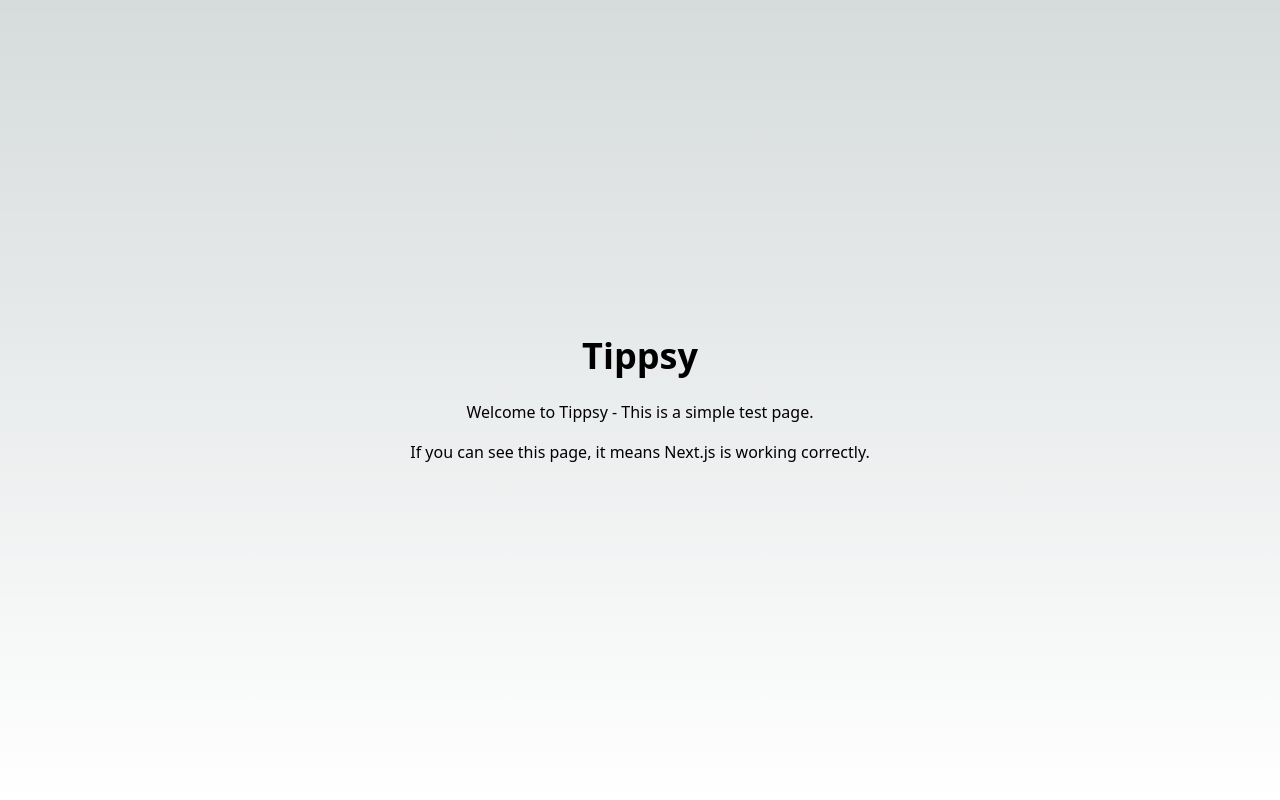
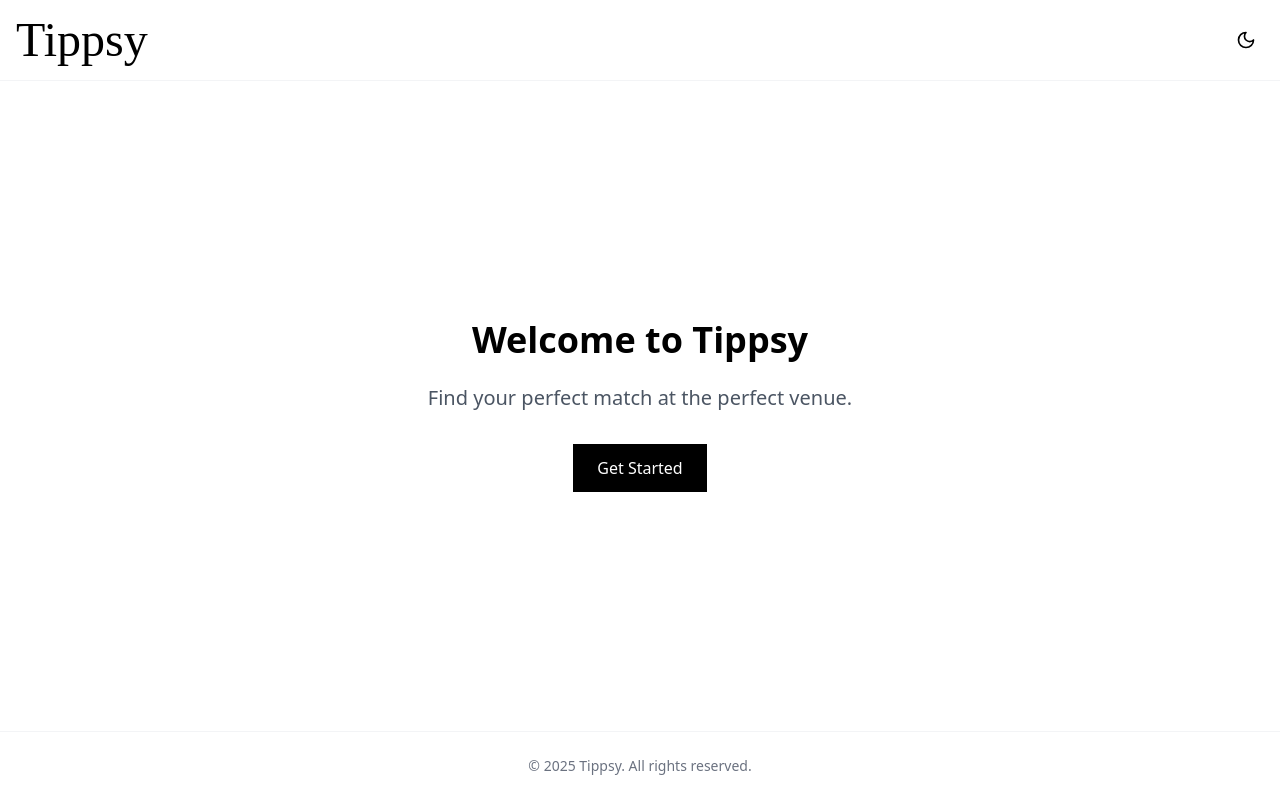
Before and after one commit to ArsCodeAmatoria/tippsy-monorepo, a Next.js app in the folder apps/web/: page / in a window 1280 px wide. Built offline with nearby package versions, Linux system fonts and the light colour scheme.

Commit message:
Add Mrs Shepard font to Tippsy logo and improve homepage design

```diff
--- a/apps/web/pages/index.tsx
+++ b/apps/web/pages/index.tsx
@@ -1,18 +1,58 @@
 import React from 'react';
 import Head from 'next/head';
+import { useTheme } from 'next-themes';
+import { Sun, Moon } from 'lucide-react';
 
 export default function HomePage() {
+  const { theme, setTheme } = useTheme();
+
   return (
     <>
       <Head>
         <title>Tippsy</title>
-        <meta name="description" content="Tippsy app" />
+        <meta name="description" content="Find your perfect match and the perfect bar for your first date." />
         <link rel="icon" href="/favicon.ico" />
       </Head>
-      <div className="flex flex-col items-center justify-center min-h-screen p-8">
-        <h1 className="text-4xl font-bold mb-6">Tippsy</h1>
-        <p className="mb-4">Welcome to Tippsy - This is a simple test page.</p>
-        <p>If you can see this page, it means Next.js is working correctly.</p>
+
+      <div className="min-h-screen flex flex-col bg-white dark:bg-gray-950">
+        {/* Header */}
+        <header className="border-b border-gray-100 dark:border-gray-800">
+          <div className="container mx-auto px-4 py-4 flex justify-between items-center">
+            <h1 className="text-4xl md:text-5xl font-mrs-shepard text-black dark:text-white">Tippsy</h1>
+
+            <div className="flex items-center space-x-4">
+              <button
+                onClick={() => setTheme(theme === 'dark' ? 'light' : 'dark')}
+                className="p-2 rounded-full hover:bg-gray-100 dark:hover:bg-gray-800 transition-colors"
+                aria-label="Toggle theme"
+              >
+                {theme === 'dark' ? <Sun size={20} className="text-white" /> : <Moon size={20} className="text-black" />}
+              </button>
+            </div>
+          </div>
+        </header>
+
+        {/* Main Content */}
+        <main className="flex-grow flex items-center justify-center p-8">
+          <div className="max-w-4xl mx-auto text-center">
+            <h2 className="text-3xl md:text-4xl font-bold mb-6 text-black dark:text-white">Welcome to Tippsy</h2>
+            <p className="text-xl mb-8 text-gray-600 dark:text-gray-300">
+              Find your perfect match at the perfect venue.
+            </p>
+            <button className="px-6 py-3 bg-black dark:bg-white text-white dark:text-black rounded-md font-medium hover:bg-gray-800 dark:hover:bg-gray-200 transition-colors">
+              Get Started
+            </button>
+          </div>
+        </main>
+
+        {/* Footer */}
+        <footer className="border-t border-gray-100 dark:border-gray-800 py-6">
+          <div className="container mx-auto px-4 text-center">
+            <p className="text-sm text-gray-500 dark:text-gray-400">
+              © {new Date().getFullYear()} Tippsy. All rights reserved.
+            </p>
+          </div>
+        </footer>
       </div>
     </>
   );
--- a/apps/web/styles/globals.css
+++ b/apps/web/styles/globals.css
@@ -1,6 +1,16 @@
 @tailwind base;
 @tailwind components;
 @tailwind utilities;
+
+/* Mrs Shepard Font */
+@font-face {
+  font-family: 'Mrs Shepard';
+  src: url('/fonts/MrsShepard-Regular.woff2') format('woff2'),
+       url('/fonts/MrsShepard-Regular.woff') format('woff');
+  font-weight: normal;
+  font-style: normal;
+  font-display: swap;
+}
 
 :root {
   --foreground-rgb: 0, 0, 0;
@@ -25,3 +35,7 @@ body {
     )
     rgb(var(--background-start-rgb));
 }
+
+.font-mrs-shepard {
+  font-family: 'Mrs Shepard', cursive;
+}
--- a/apps/web/tailwind.config.js
+++ b/apps/web/tailwind.config.js
@@ -9,6 +9,9 @@ module.exports = {
   ],
   theme: {
     extend: {
+      fontFamily: {
+        'mrs-shepard': ['Mrs Shepard', 'cursive'],
+      },
       colors: {
         border: 'hsl(var(--border))',
         input: 'hsl(var(--input))',
```
Also changed, not shown: apps/web/public/fonts/MrsShepard-Regular.woff (added), apps/web/public/fonts/MrsShepard-Regular.woff2 (added).
